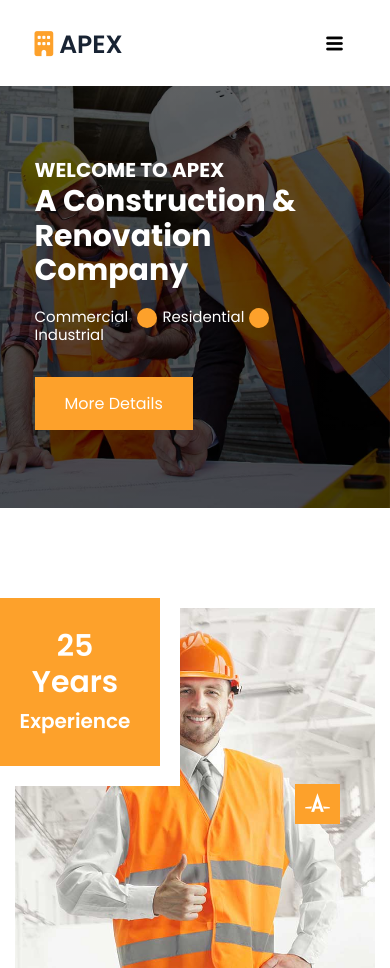
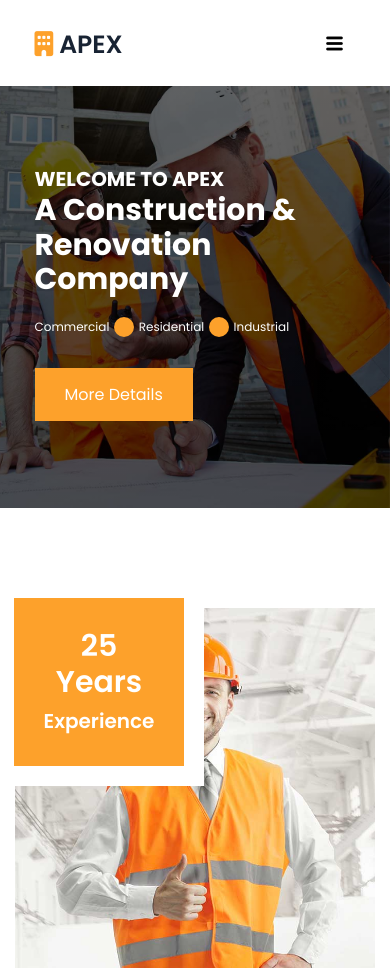
Before and after one commit to Amrmosbah22/ApexPage, a plain HTML site: page index.html in a window 390 px wide. Shown: the top 968 px of the page. Drawn offline with Linux system fonts and the light colour scheme.

Commit message:
Update nav and update section about

```diff
--- a/css/style.css
+++ b/css/style.css
@@ -46,6 +46,11 @@ ul{
 @media (min-width: 1200px) {
     .container{
         width: 1200px;
+    }
+}
+@media (max-width:35em){
+    .home{
+        display: none;
     }
 }
 /* Start Info */
@@ -355,7 +360,8 @@ ul{
 }
 @media (max-width:767px) {
     .landing .text .txt a{
-        font-size: 15px;
+        font-size: 12px;
+        padding-right: 25px;
     }
 }
 .landing .text .txt a:not(:first-child)::before{
@@ -405,7 +411,7 @@ ul{
 .about .image img{
     width: 30em;
 }
-@media (max-width:767px) {
+@media (max-width:767px){
     .about .image img{
         width: 100%;
     }
@@ -428,6 +434,11 @@ ul{
     border: 20px solid #fff;
     left: -1.5em;
     top: -1em;
+}
+@media (max-width:767px){
+    .about .image .overlay{
+        left: -0.7em;
+    }
 }
 .about .image .overlay span{
     font-size: 20px;
@@ -608,6 +619,11 @@ ul{
     border: 20px solid #fff;
     left: -1.5em;
     top: -1em;
+}
+@media (max-width:767px){
+    .features .image .overlay{
+        left: -0.7em;
+    }
 }
 .features .image .overlay span{
     font-size: 20px;
--- a/js/main.js
+++ b/js/main.js
@@ -13,7 +13,28 @@ mobile.addEventListener('click', ()=>{
         mobile.setAttribute('aria-expanded', false);
     }
 });
-// scroll
+// Scroll Landing
+$('#owl-carousel').owlCarousel({
+    autoPlay:true,
+    autoplaySpeed:1000,
+    loop:true,
+    margin:10,
+    nav:true,
+    navText:[ `<i class="fa-solid fa-angle-left"></i>` ,
+    `<i class="fa-solid fa-chevron-right"></i>`],
+    responsive:{
+        0:{
+            items:1
+        },
+        600:{
+            items:1
+        },
+        1000:{
+            items:1
+        }
+    }
+})
+// scroll Tesimonial
 $('#owl-carousel2').owlCarousel({
     autoPlay:true,
     autoplaySpeed:1000,
```
